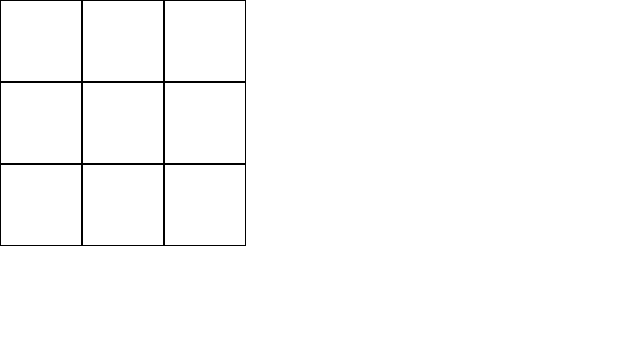
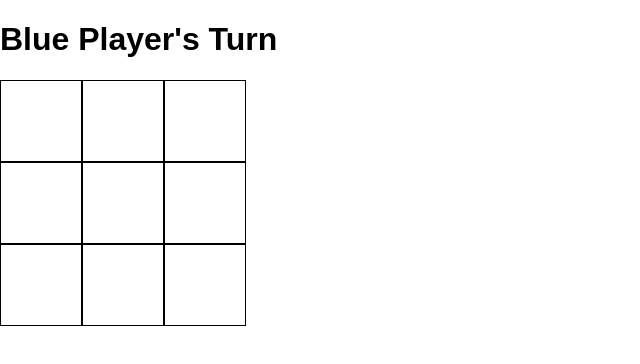
Before and after one commit to davey-e/react_noughts_and_crosses_lab, a React (Create React App) app: page / in a window 1280 px wide. Shown: the top 364 px of the page, without its empty margins (0-640 px from the left). Built offline with nearby package versions, Linux system fonts and the light colour scheme.

Commit message:
Added BoardHeader to display player turn and winner information

```diff
--- /dev/null
+++ b/src/components/BoardHeader.js
@@ -0,0 +1,25 @@
+import React from 'react';
+
+const BoardHeader = (props) => {
+    const colourSplit = props.activeColour.split("");
+    const firstLetter = colourSplit[0].toUpperCase();
+    colourSplit[0] = firstLetter;
+    const colour = colourSplit.join("");
+
+    if(props.gameWon){
+        return(
+            <header>
+                <h1>{colour} Player Has Won!</h1>
+                <button>Reset Game</button>
+            </header>
+        )
+    } else {
+        return(
+            <header>
+                <h1>{colour} Player's Turn</h1>
+            </header>
+        )
+    }
+}
+
+export default BoardHeader;
--- a/src/components/Square.css
+++ b/src/components/Square.css
@@ -1,18 +1,18 @@
-.white-square {
+.white {
     border: solid black 0.05rem;
     background-color: white;
     height: 5rem;
     width: 5rem;
 }
 
-.blue-square {
+.blue {
     border: solid black 0.05rem;
     background-color: blue;
     height: 5rem;
     width: 5rem;
 }
 
-.red-square {
+.red {
     border: solid black 0.05rem;
     background-color: red;
     height: 5rem;
--- a/src/containers/Board.js
+++ b/src/containers/Board.js
@@ -1,12 +1,13 @@
 import React, {Component} from 'react';
 import Row from '../components/Row.js';
+import BoardHeader from '../components/BoardHeader.js';
 class Board extends Component{
 
     constructor(props){
         super(props);
         this.state= {
             rows: [],
-            activeColour: "blue-square",
+            activeColour: "blue",
             gameWon: false
         }
 
@@ -30,7 +31,7 @@ class Board extends Component{
         const row = [];
         for(let i=0; i < 3; i++){
             const square = {
-                colour: "white-square"
+                colour: "white"
             }
             row.push(square)
         }
@@ -38,7 +39,7 @@ class Board extends Component{
     }
 
     swapActiveColour(){
-        return this.state.activeColour === "blue-square" ? "red-square" : "blue-square";
+        return this.state.activeColour === "blue" ? "red" : "blue";
     }
 
     handleSquareClick(rowIndex, squareIndex){
@@ -46,7 +47,7 @@ class Board extends Component{
         const requiredRow = allRows[rowIndex];
         const requiredSquare = requiredRow[squareIndex];
 
-        if(requiredSquare.colour !== "white-square") return;
+        if(requiredSquare.colour !== "white") return;
         if(this.state.gameWon) return;
 
         requiredSquare.colour = this.state.activeColour;
@@ -59,8 +60,6 @@ class Board extends Component{
         } else {
             this.setState({rows: allRows, activeColour: newActiveColour, gameWon: gameWon});
         }
-
-
     }
 
     checkIfWinnerExists(allRows){
@@ -95,7 +94,7 @@ class Board extends Component{
         const squareTwo = squares[1];
         const squareThree = squares[2];
 
-        if (squareOne.colour === "white-square" || squareTwo.colour === "white-square" || squareThree.colour === "white-square") return false;
+        if (squareOne.colour === "white" || squareTwo.colour === "white" || squareThree.colour === "white") return false;
 
         if(squareOne.colour === squareTwo.colour && squareTwo.colour === squareThree.colour){
             return true;
@@ -112,6 +111,7 @@ class Board extends Component{
 
         return(
             <div className="board">
+                <BoardHeader activeColour={this.state.activeColour} gameWon={this.state.gameWon}/>
                 {rowElements}
             </div>
         )
```
